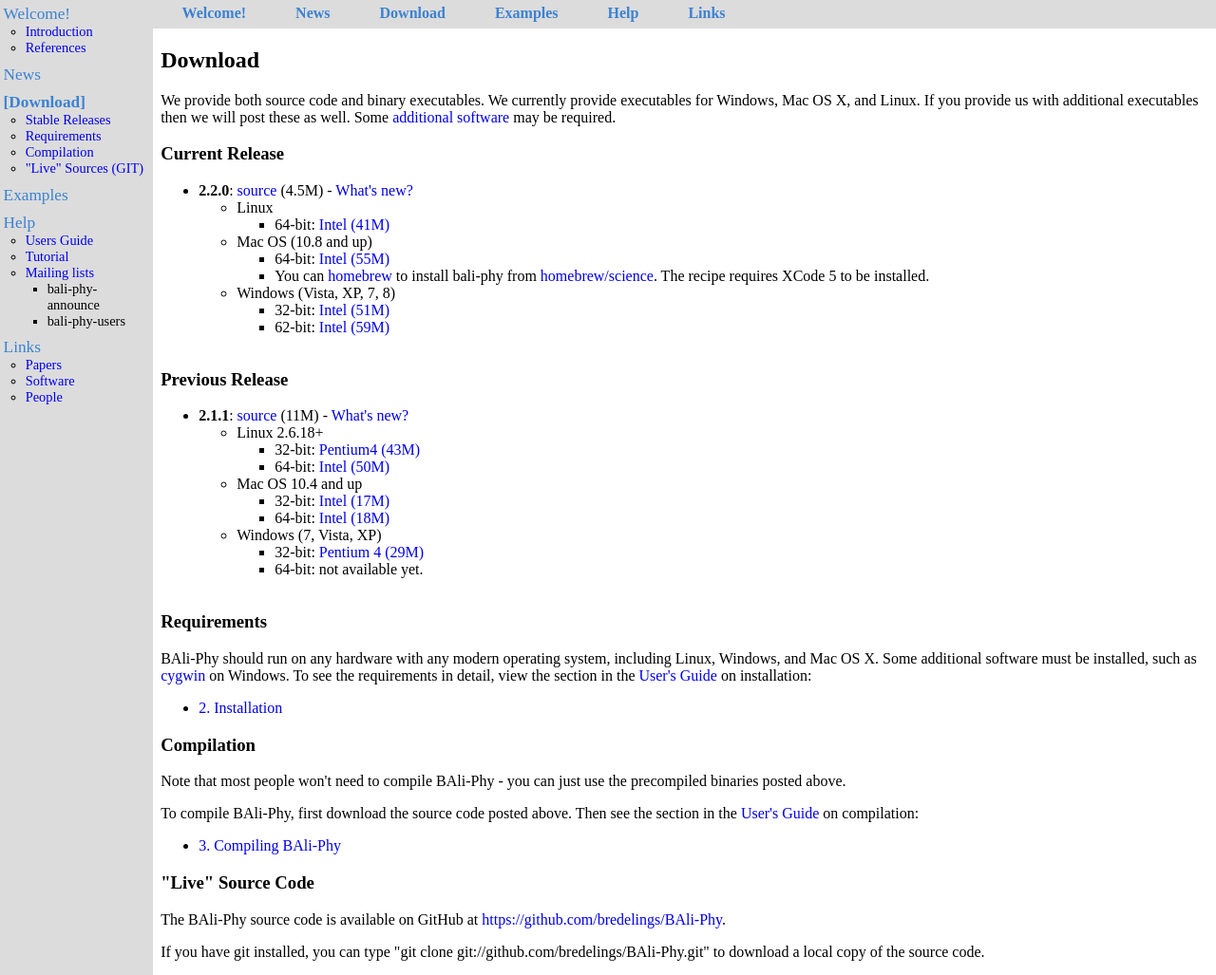
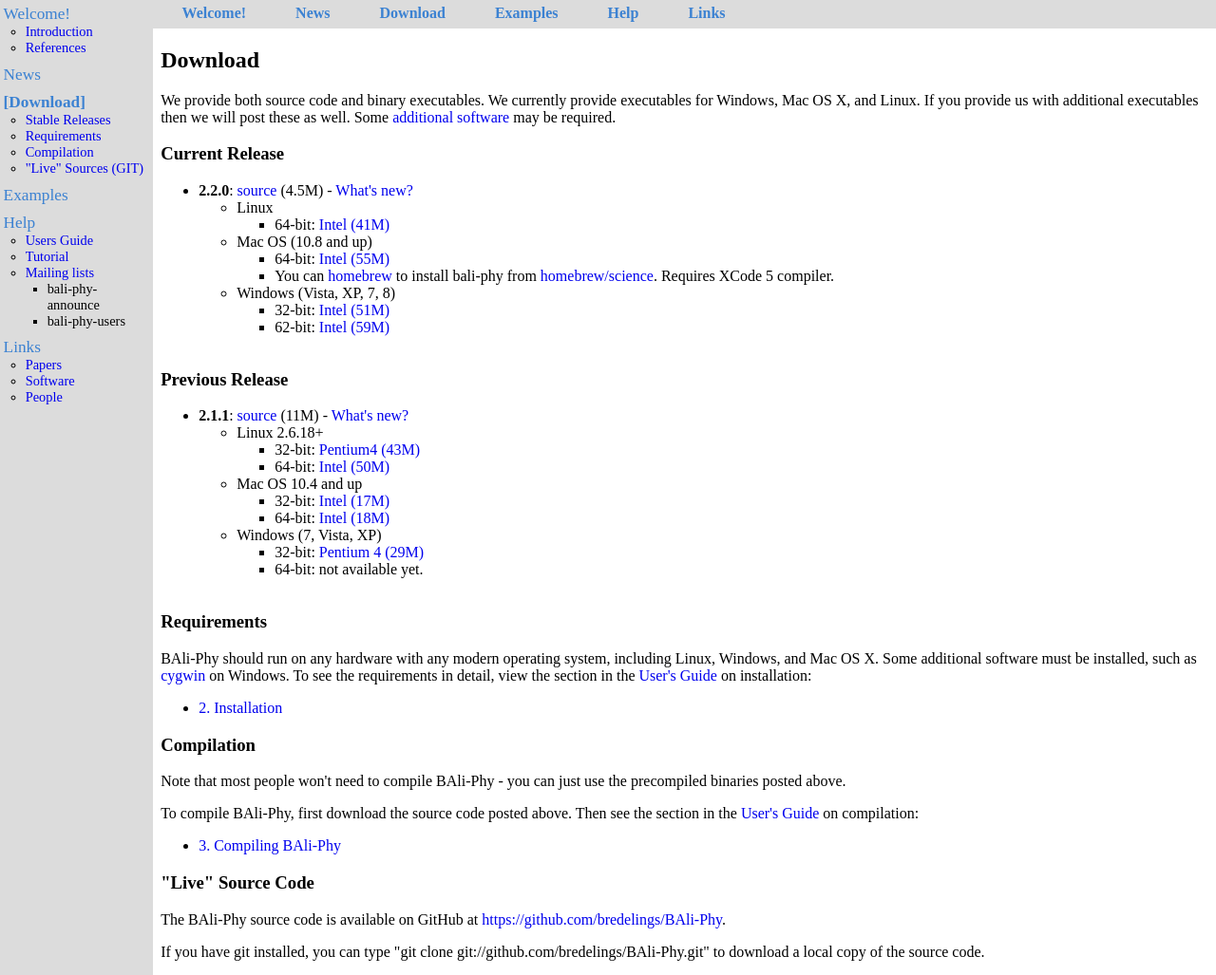
Before and after one commit to bredelings/php-bali-phy.org, a PHP site: page /download.php in a window 1280 px wide. Shown: the part 70-1097 px from the top of the page at 95% size. Run offline with PHP 8.4, Linux system fonts and the light colour scheme; data that the repository does not hold is empty.

Commit message:
Update.
Former-commit-id: b8b7134db0bf5723b3cd06804f8d534328d94b28

```diff
--- a/download.php
+++ b/download.php
@@ -40,7 +40,7 @@
 		  <!-- li>32-bit: <?php track_link("bali-phy-2.2.0-mac32.tar.gz","Intel (??M)") ?></li -->
 		  <li>64-bit: <?php track_link("bali-phy-2.2.0-mac64.tar.gz","Intel (55M)") ?></li>
 		  <!-- li><a href="http://www.macports.org">MacPorts</a>: not ready yet. -->
-                  <li>You can <a href="http://brew.sh/">homebrew</a> to install bali-phy from <a href="https://github.com/Homebrew/homebrew-science">homebrew/science</a>.  The recipe requires XCode 5 to be installed.</li>
+                  <li>You can <a href="http://brew.sh/">homebrew</a> to install bali-phy from <a href="https://github.com/Homebrew/homebrew-science/blob/master/README.md">homebrew/science</a>.  Requires XCode 5 compiler.</li>
 		</ul>
 	      </li>
 	      <li>Windows (Vista, XP, 7, 8)
```
